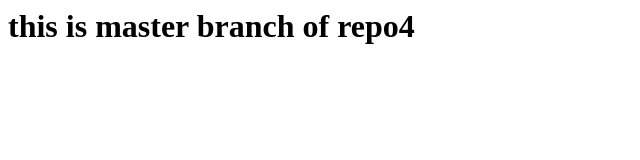
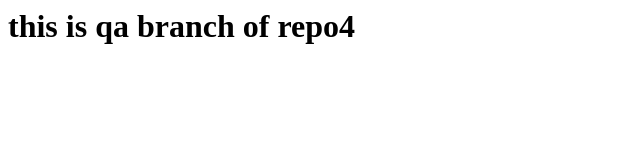
Before and after one commit to swapnil2329/repo4, a plain HTML site: page index.html in a window 1280 px wide. Shown: the whole page, without its empty margins (0-640 px from the left). Drawn offline with Linux system fonts and the light colour scheme.

Commit message:
Update index.html

```diff
--- a/index.html
+++ b/index.html
@@ -1 +1 @@
-<h1>this is master branch of repo4 </h1>
+<h1>this is qa branch of repo4 </h1>
```
